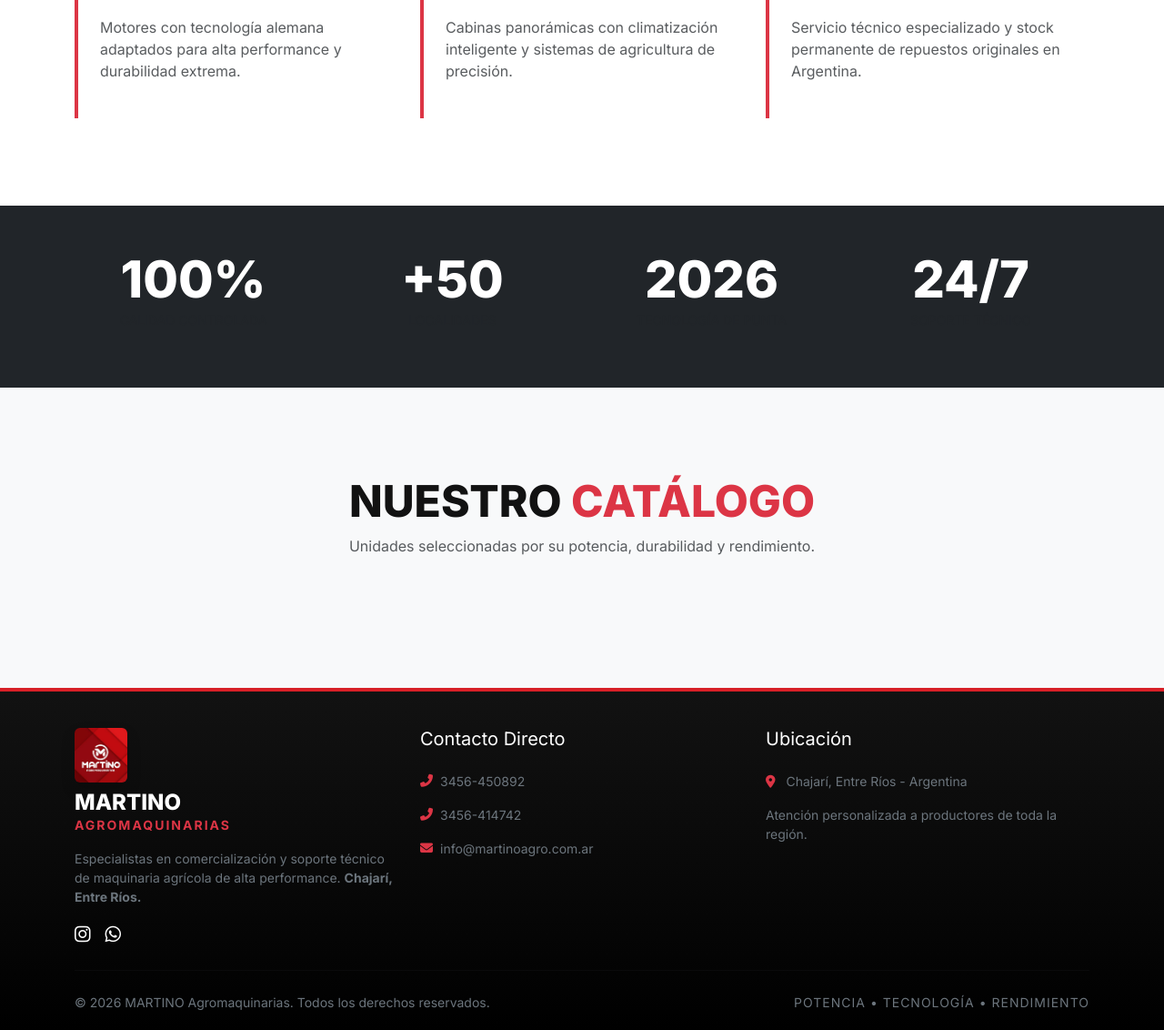
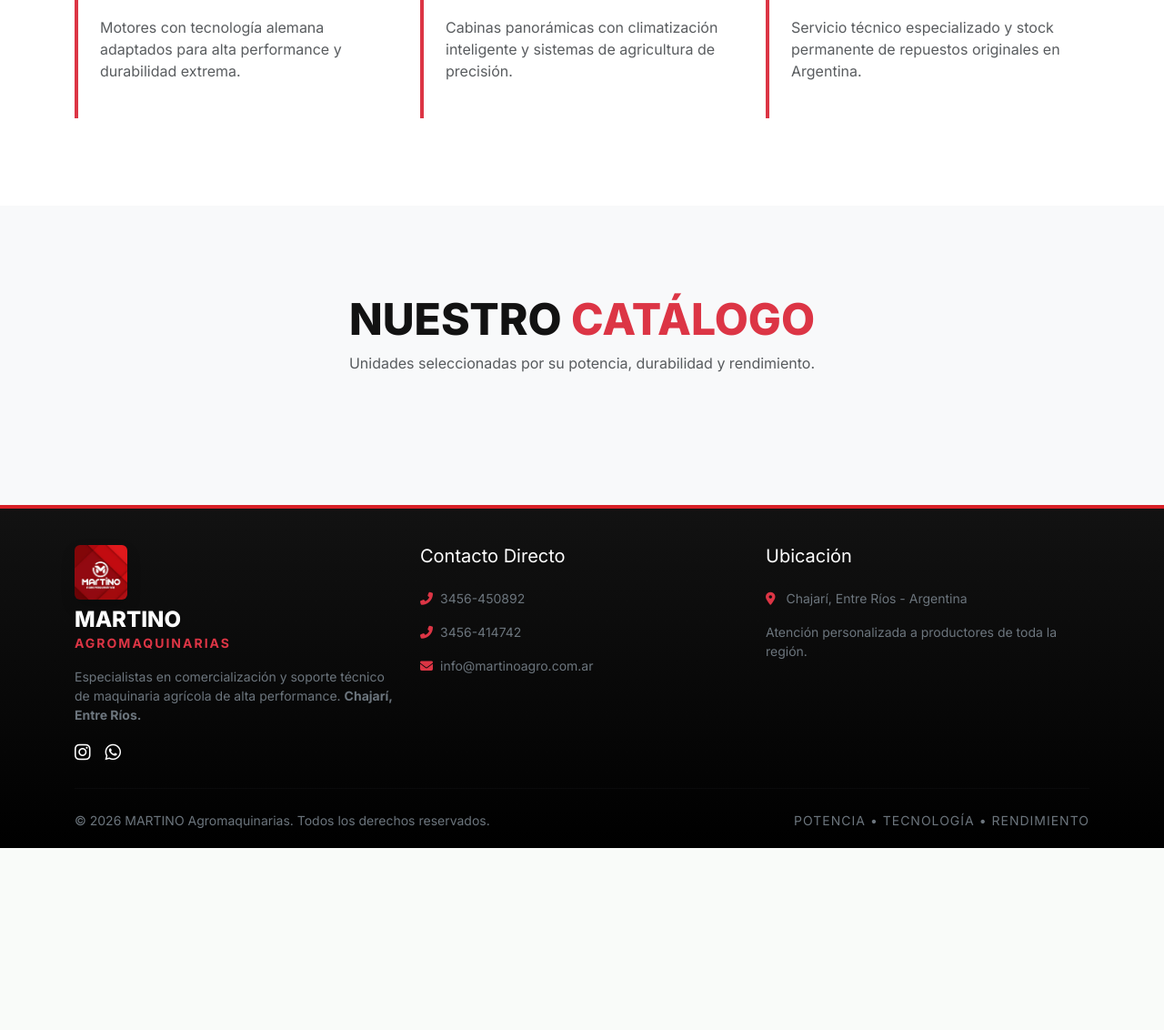
Before and after one commit to yoryelin/MARTINO-TAVOL, a Django app: page / in a window 1280 px wide. Shown: the part 1478-2610 px from the top of the page at 91% size. After the commit the page ends 2410 px from the top, so only its background shows below. Run offline with Django 5.2, Linux system fonts and the light colour scheme; data that the repository does not hold is empty.

Commit message:
Mejora de flujo: Eliminada sección de estadísticas genéricas

```diff
--- a/inventario/templates/inventario/landing.html
+++ b/inventario/templates/inventario/landing.html
@@ -76,30 +76,6 @@
     </div>
 </section>
 
-<!-- Stats Section -->
-<section class="py-5 bg-dark text-white text-center">
-    <div class="container">
-        <div class="row">
-            <div class="col-md-3" data-aos="zoom-in">
-                <h2 class="display-4 fw-800 mb-0">100%</h2>
-                <p class="text-muted text-uppercase small">Calidad Controlada</p>
-            </div>
-            <div class="col-md-3" data-aos="zoom-in" data-aos-delay="100">
-                <h2 class="display-4 fw-800 mb-0">+50</h2>
-                <p class="text-muted text-uppercase small">Localidades</p>
-            </div>
-            <div class="col-md-3" data-aos="zoom-in" data-aos-delay="200">
-                <h2 class="display-4 fw-800 mb-0">2026</h2>
-                <p class="text-muted text-uppercase small">Tecnología de Punta</p>
-            </div>
-            <div class="col-md-3" data-aos="zoom-in" data-aos-delay="300">
-                <h2 class="display-4 fw-800 mb-0">24/7</h2>
-                <p class="text-muted text-uppercase small">Soporte Técnico</p>
-            </div>
-        </div>
-    </div>
-</section>
-
 <!-- Featured Product Preview -->
 <section class="py-5 bg-light">
     <div class="container py-5">
```
